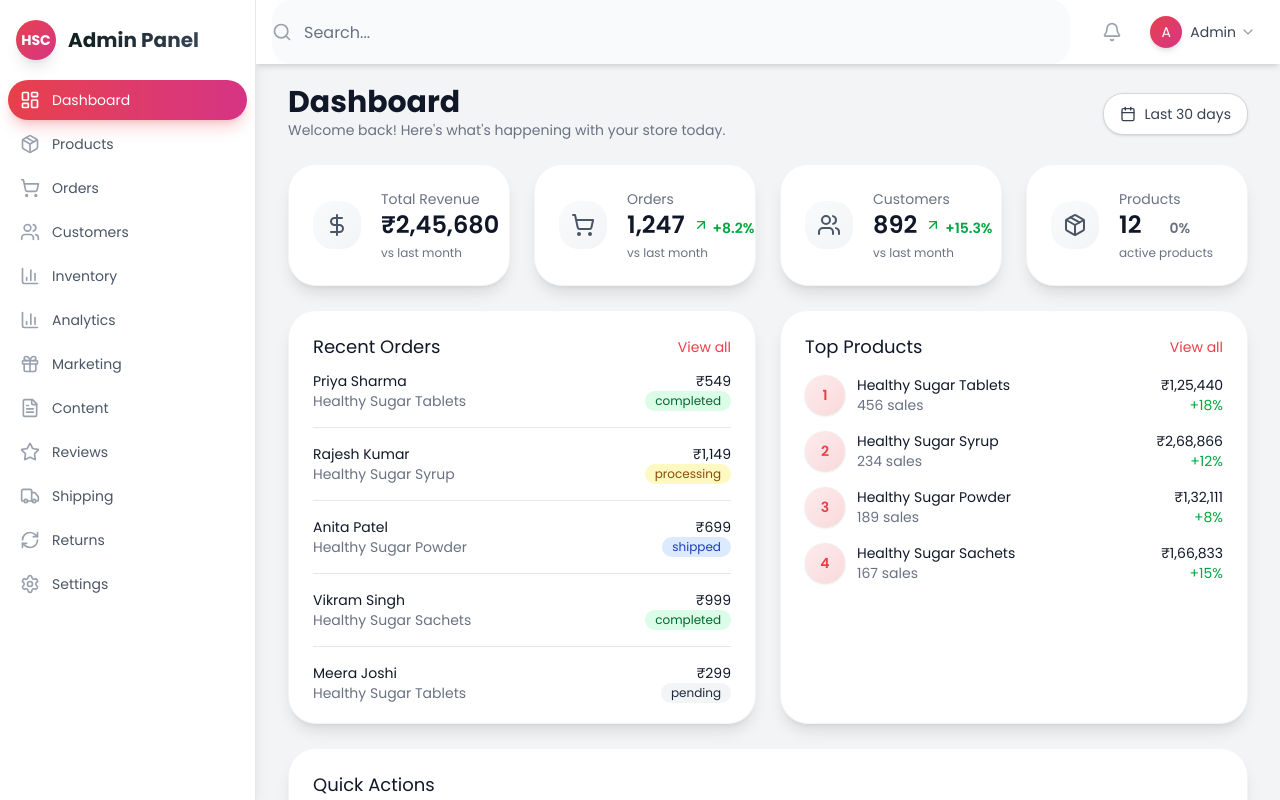
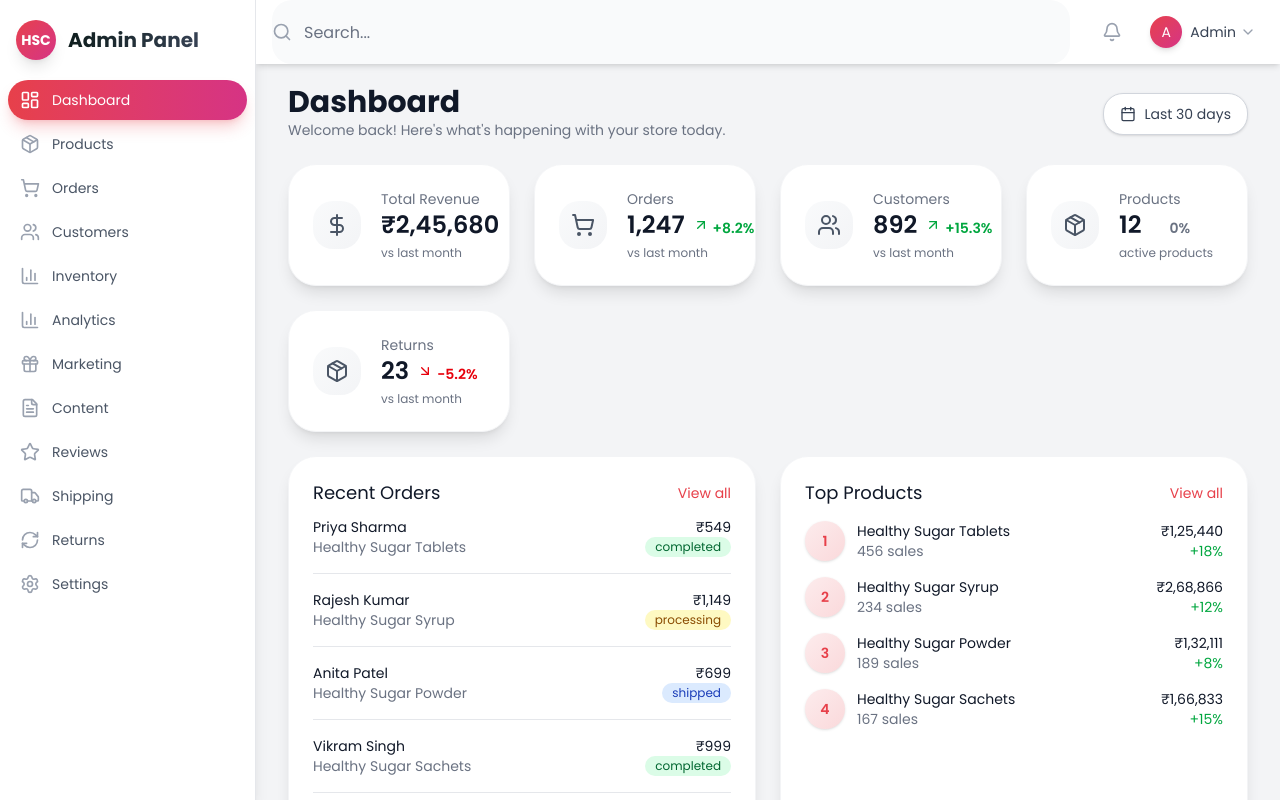
Before and after one commit to marketLube/hsc, a Next.js app: page /admin/dashboard in a window 1280 px wide. Built offline with nearby package versions, Linux system fonts and the light colour scheme.

Commit message:
fix: Add decrease changeType example to resolve TypeScript error

```diff
--- a/src/app/admin/dashboard/page.tsx
+++ b/src/app/admin/dashboard/page.tsx
@@ -46,6 +46,14 @@ const stats = [
     changeType: "neutral" as const,
     icon: Package,
     period: "active products"
+  },
+  {
+    name: "Returns",
+    value: "23",
+    change: "-5.2%",
+    changeType: "decrease" as const,
+    icon: Package,
+    period: "vs last month"
   },
 ];
 
```
